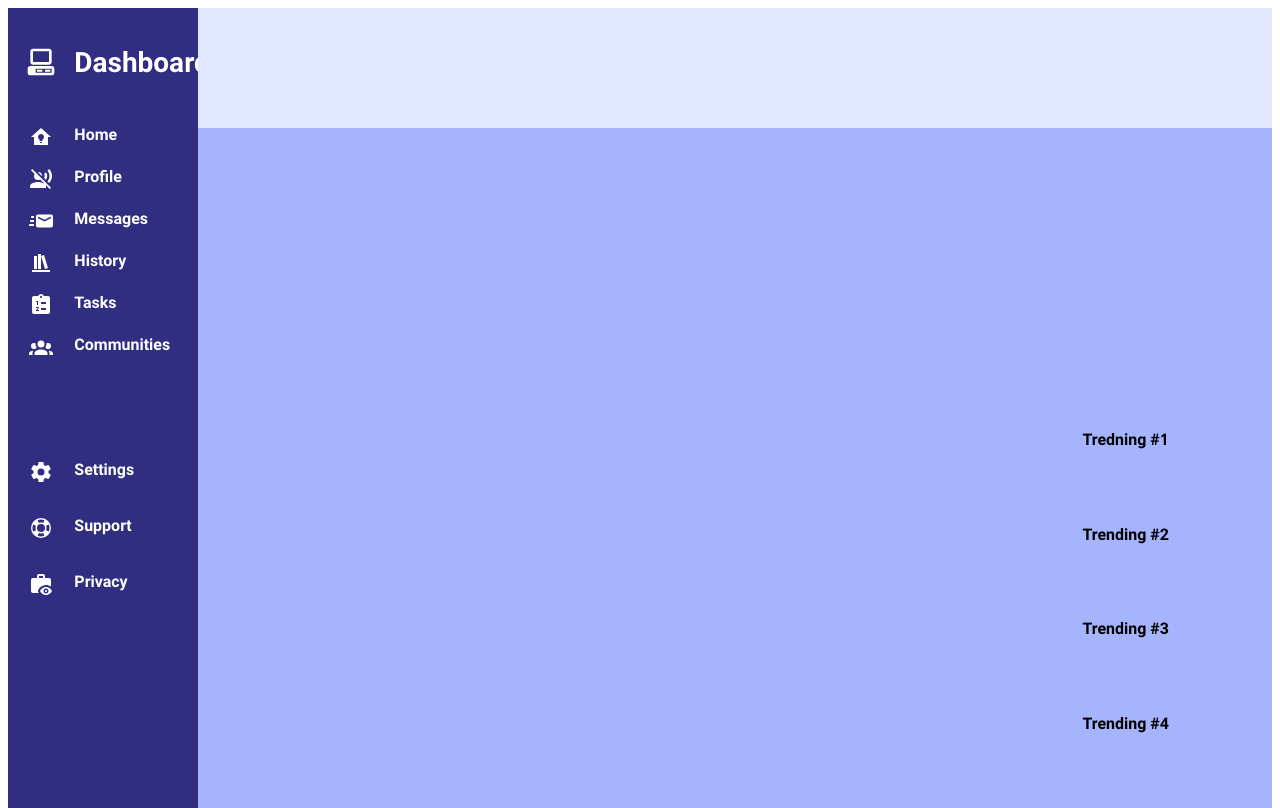
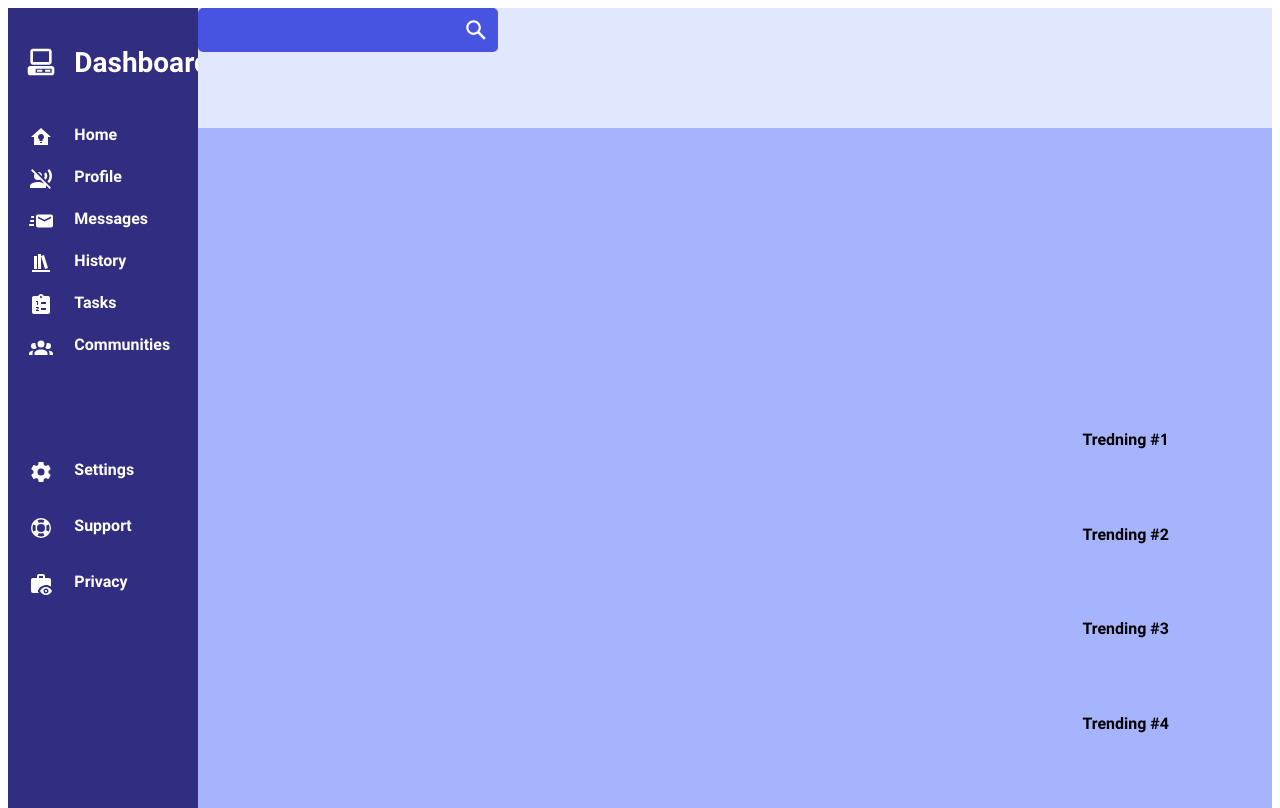
Before and after one commit to 1lubo/admin-dahsboard, a plain HTML site: page dashboard.html in a window 1280 px wide. Drawn offline with Linux system fonts and the light colour scheme.

Commit message:
add searchbar html and css

```diff
--- a/dashboard.html
+++ b/dashboard.html
@@ -88,7 +88,23 @@
 
         <div class="header">
             <div class="left">
-
+                <!-- searchbar html and css from  https://pagedart.com/blog/how-to-add-a-search-bar-in-html/ -->
+                <form id="form" role="search">
+                    <input type="search" id="query" name="q"
+                     aria-label="Search through site content">
+                    <button>
+                        <svg viewBox="0 0 1024 1024"><path class="path1" d="M848.471 928l-263.059-263.059c
+                            -48.941 36.706-110.118 55.059-177.412 55.059-171.294 0-312-140.706-312-312s140.706
+                            -312 312-312c171.294 0 312 140.706 312 312 0 67.294-24.471 128.471-55.059 177.412l263.059
+                             263.059-79.529 79.529zM189.623 408.078c0 121.364 97.091 218.455 218.455 218.455s218.455-97.091
+                              218.455-218.455c0-121.364-103.159-218.455-218.455-218.455-121.364 0-218.455 97.091-218.455
+                              218.455z"></path></svg>
+                    </button>
+                  </form>
+                  <div class="greetings">
+                    <div></div>
+                    <div></div>
+                  </div>
             </div>
             <div class="right">
 
--- a/style.css
+++ b/style.css
@@ -23,6 +23,41 @@ html, body {
     background-color: #E0E7FF;
     grid-area: header;
 }
+
+.header form {
+    background-color: #4654e1;
+    width: 300px;
+    height: 44px;
+    border-radius: 5px;
+    display: flex;
+    flex-direction: row;
+    align-items: center;
+  }
+
+  .header input {
+    all: unset;
+    font: 16px system-ui;
+    color: #fff;
+    height: 100%;
+    width: 100%;
+    padding: 6px 10px;
+  }
+
+  .header button {
+    all: unset;
+    cursor: pointer;
+    width: 44px;
+    height: 44px;
+  }
+
+  .header svg {
+    color: #fff;
+    fill: currentColor;
+    width: 24px;
+    height: 24px;
+    padding: 10px;
+  }
+
 
 .navigation {
     background-color: #312E81;
```
